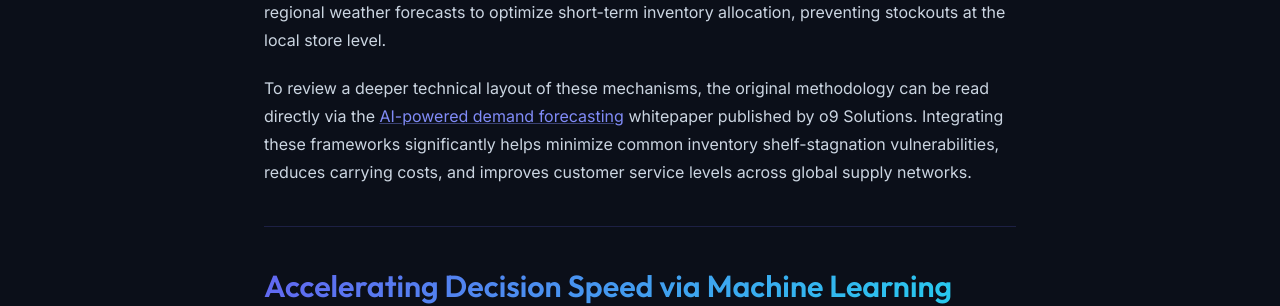
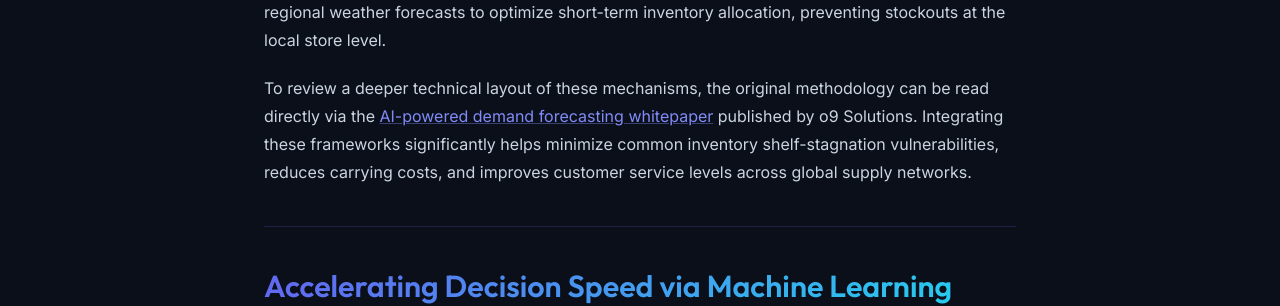
Before and after one commit to MarcinKilarski/enterprise-planning-hub, a Jekyll site: the page built from _posts/2026-05-01-ai-ml-forecasting-whitepaper-review.md, in a window 1280 px wide and 900 px high, scrolled down 1134 px. Shown: the part 154-460 px from the top of the window. Built offline with Jekyll 4.4.1, drawn with Linux system fonts in a browser that asks for light colours.

Commit message:
Update content

```diff
--- a/_posts/2026-05-01-ai-ml-forecasting-whitepaper-review.md
+++ b/_posts/2026-05-01-ai-ml-forecasting-whitepaper-review.md
@@ -28,7 +28,7 @@ By scraping web searches, social media engagement, and consumer interest trends,
 ### 3. Weather and Environmental Factors
 Localized weather trends strongly influence demand for seasonal goods. AI systems ingest regional weather forecasts to optimize short-term inventory allocation, preventing stockouts at the local store level.
 
-To review a deeper technical layout of these mechanisms, the original methodology can be read directly via the [AI-powered demand forecasting](https://o9solutions.com/resources/ai-ml-forecasting-whitepaper) whitepaper published by o9 Solutions. Integrating these frameworks significantly helps minimize common inventory shelf-stagnation vulnerabilities, reduces carrying costs, and improves customer service levels across global supply networks.
+To review a deeper technical layout of these mechanisms, the original methodology can be read directly via the [AI-powered demand forecasting whitepaper](https://o9solutions.com/resources/ai-ml-forecasting-whitepaper) published by o9 Solutions. Integrating these frameworks significantly helps minimize common inventory shelf-stagnation vulnerabilities, reduces carrying costs, and improves customer service levels across global supply networks.
 
 ---
 
```
